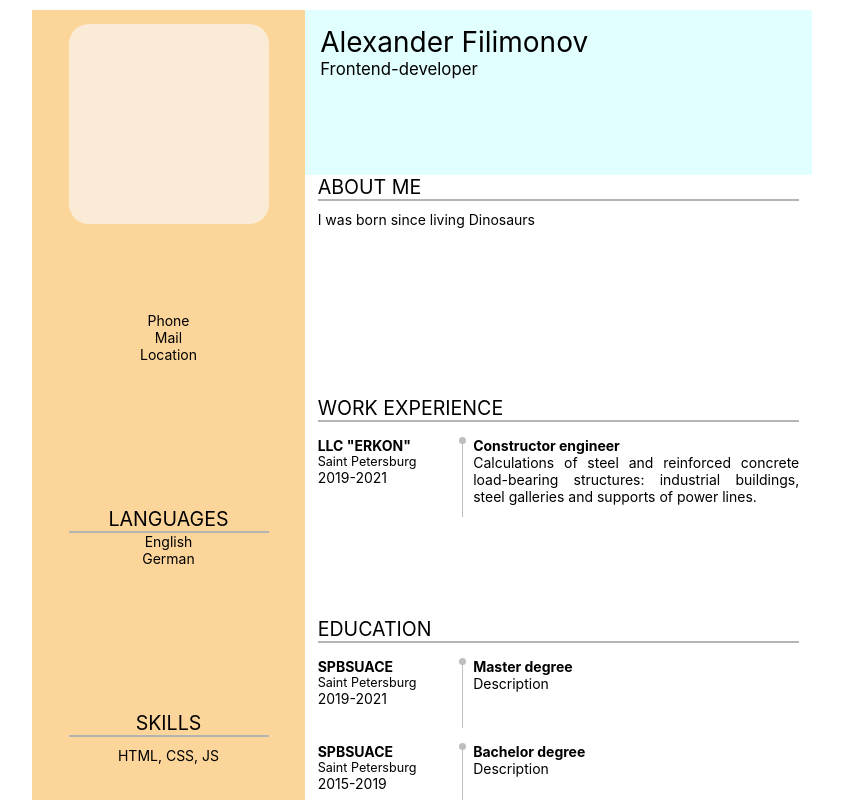
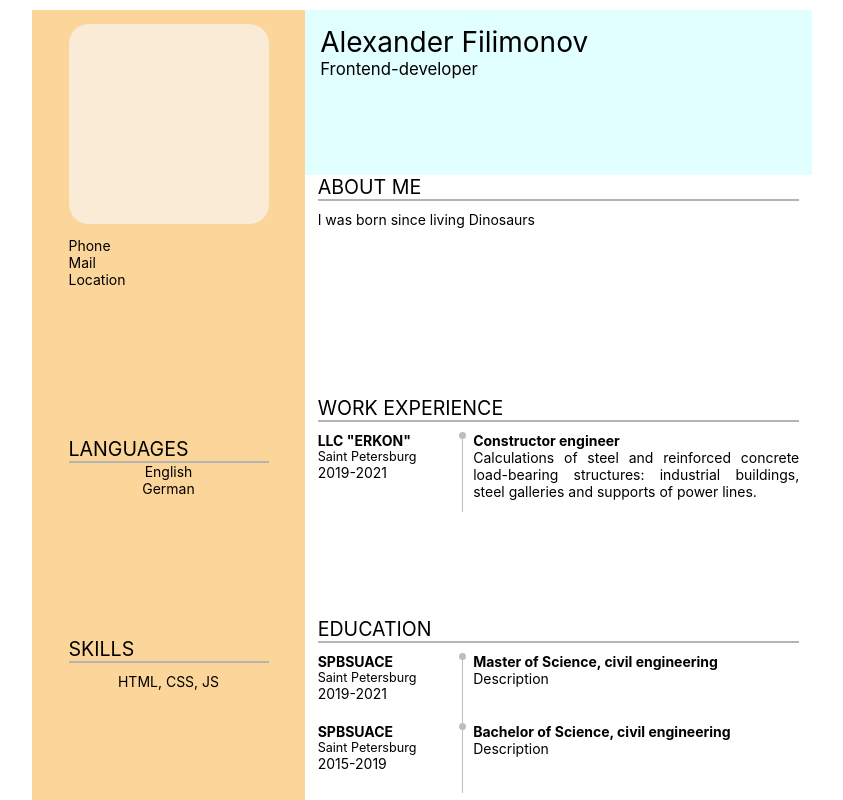
Before and after one commit to LuFtKrabbe/CV, a React (Create React App) app: page / in a window 1280 px wide. Shown: the top 800 px of the page, without its empty margins (218-1061 px from the left). Built offline with nearby package versions, Linux system fonts and the light colour scheme.

Commit message:
refactor: correct alignment and indentations

```diff
--- a/src/modules/education/eduData.tsx
+++ b/src/modules/education/eduData.tsx
@@ -12,7 +12,7 @@ export const universityFirst: EduData = {
   city: 'Saint Petersburg',
   yearStart: '2015',
   yearFinish: '2019',
-  degree: 'Bachelor degree',
+  degree: 'Bachelor of Science, civil engineering',
   description: 'Description',
 };
 
@@ -21,6 +21,6 @@ export const universitySecond: EduData = {
   city: 'Saint Petersburg',
   yearStart: '2019',
   yearFinish: '2021',
-  degree: 'Master degree',
+  degree: 'Master of Science, civil engineering',
   description: 'Description',
 };
--- a/src/modules/education/education.scss
+++ b/src/modules/education/education.scss
@@ -1,13 +1,14 @@
-.edu-container {
+.edu-block {
   @include flex(flex, flex-start, flex-start);
-  margin: 15px 0;
+  margin: 0px 0;
   width: 100%;
+  height: 70px;
 }
 
 .edu-name-city-years {
   @include flex(flex, flex-start, flex-start, column);
   width: 30%;
-  height: 70px;
+  height: 100%;
   & .edu-name {
     font-size: 1.0rem;
     font-weight: 700;
@@ -25,8 +26,9 @@
   box-sizing: border-box;
   position: relative;
   border-left: solid 1px $color-main-edu-divider;
+  text-align: justify;
   width: 70%;
-  height: 70px;
+  height: 100%;
   padding: 0 0 0 10px;
   & .edu-degree {
     font-size: 1.0rem;
--- a/src/modules/education/education.tsx
+++ b/src/modules/education/education.tsx
@@ -2,7 +2,7 @@ import { EduData } from './eduData';
 
 const EduBlock = (university: EduData): JSX.Element => {
   return (
-    <div className="edu-container">
+    <div className="edu-block">
       <div className="edu-name-city-years">
         <div className="edu-name">{ university.name }</div>
         <div className="edu-city">{ university.city }</div>
--- a/src/modules/work/work.scss
+++ b/src/modules/work/work.scss
@@ -1,6 +1,5 @@
-.work-container {
+.work-block {
   @include flex(flex, flex-start, flex-start);
-  margin: 15px 0;
   width: 100%;
   height: 80px;
 }
--- a/src/modules/work/work.tsx
+++ b/src/modules/work/work.tsx
@@ -2,7 +2,7 @@ import { WorkData } from './workData';
 
 const WorkBlock = (work: WorkData): JSX.Element => {
   return (
-    <div className="work-container">
+    <div className="work-block">
       <div className="work-name-city-years">
         <div className="work-name">{ work.name }</div>
         <div className="work-city">{ work.city }</div>
--- a/src/pages/print/column.scss
+++ b/src/pages/print/column.scss
@@ -10,19 +10,19 @@
 }
 
 .column-contacts {
-  @include flex(flex, center, center, column);
+  @include flex(flex, flex-start, flex-start, column);
   width: 200px;
   height: 200px;
   border-radius: 20px;
 }
 
 .column-languages {
-  @include flex(flex, center, center, column);
+  @include flex(flex, center, flex-start, column);
   width: 200px;
   height: 200px;
   border-radius: 20px;
   & .languages-header {
-    @include flex(flex, center, center);
+    @include flex(flex, center, flex-start);
     width: 100%;
     font-size: 1.4rem;
     border-bottom: solid 2px $color-column-divider;
@@ -30,12 +30,12 @@
 }
 
 .column-skills {
-  @include flex(flex, center, center, column);
+  @include flex(flex, center, flex-start, column);
   width: 200px;
   height: 200px;
   border-radius: 20px;
   & .skills-header {
-    @include flex(flex, center, center);
+    @include flex(flex, center, flex-start);
     width: 100%;
     font-size: 1.4rem;
     border-bottom: solid 2px $color-column-divider;
--- a/src/pages/print/main.scss
+++ b/src/pages/print/main.scss
@@ -38,9 +38,8 @@
   & .exprerience-header {
     border-bottom: solid 2px $color-main-divider;
   }
-  & .exprerience-text {
+  & .exprerience-container {
     margin: 10px 0 0 0;
-    font-size: 1rem;
   }
 }
 
@@ -51,8 +50,7 @@
   & .education-header {
     border-bottom: solid 2px $color-main-divider;
   }
-  & .education-text {
+  & .education-container {
     margin: 10px 0 0 0;
-    font-size: 1rem;
   }
 }
```
